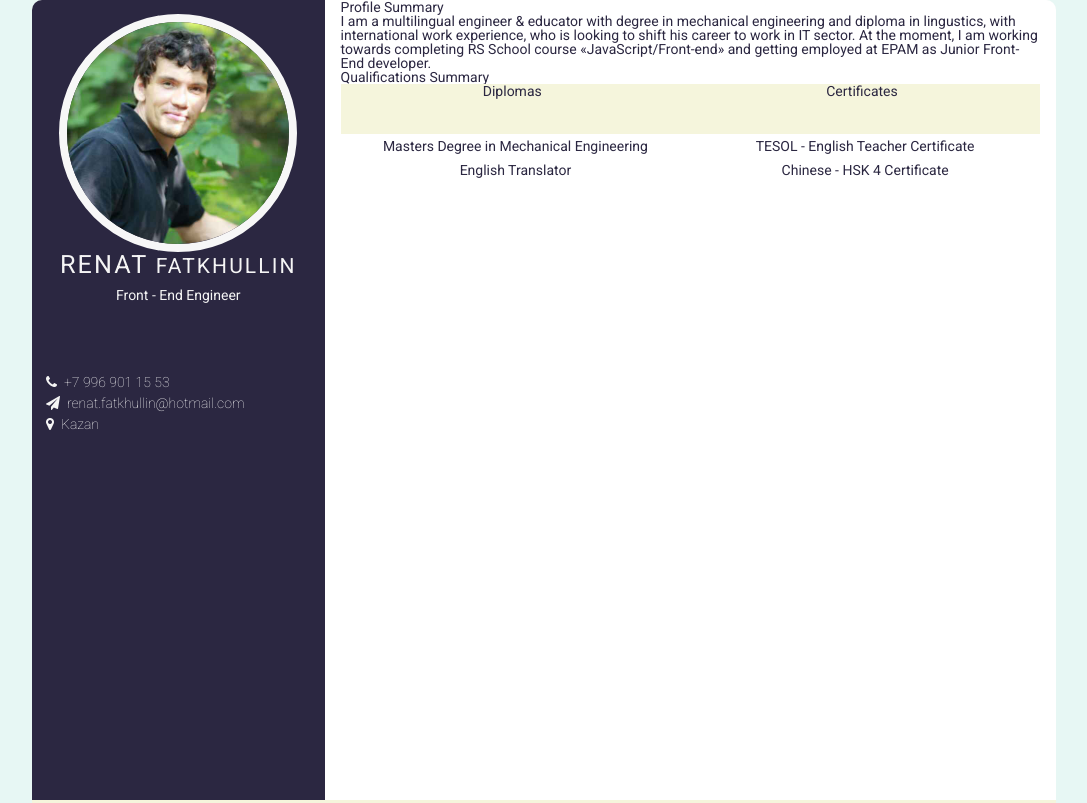
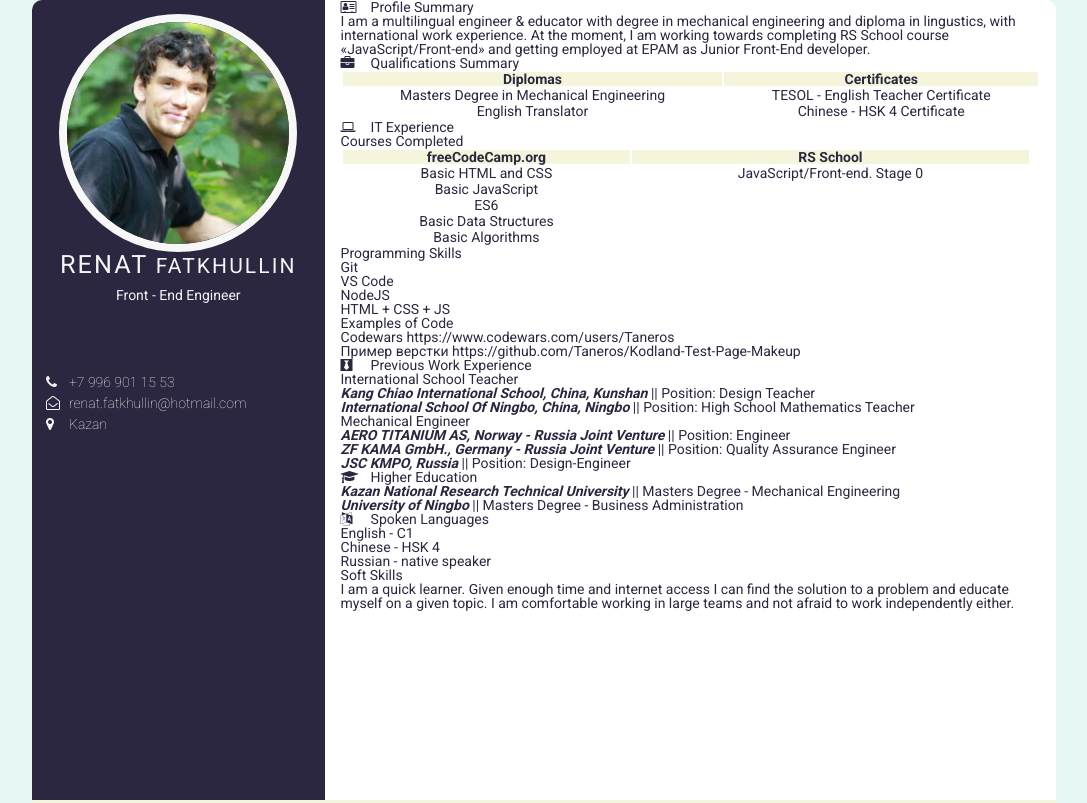
Before and after one commit to Taneros/rsschool-cv-stage0, a plain HTML site: page index.html in a window 1280 px wide. Shown: the top 803 px of the page, without its empty margins (96-1183 px from the left). Drawn offline with Linux system fonts and the light colour scheme; files whose address does not match are found by name.

Commit message:
feat: add IT experience

```diff
--- a/css/style.css
+++ b/css/style.css
@@ -85,6 +85,12 @@ body {
 
 .left__contacts i {
     margin-right: 0.5em;
+    width: 16px;
+}
+
+.right__section i {
+    margin-right: 1em;
+    width: 16px;
 }
 
 .right__section {
@@ -95,29 +101,38 @@ body {
     margin: 0 16px;
 }
 
-.right__qualifications {
-    display: flex;
-    justify-content: space-evenly;
-    flex-wrap: wrap;
+.right__qualifications table {
+    width: 100%;
+    margin: 0 auto;
     /* border: 1px dotted #2B2741; */
 }
 
-.right__qualifications .header {
-    height: 50px;
+.right__qualifications thead {
     background-color: beige;
-    display: flex;
-    justify-content: space-around;
     width: 100%;
 }
 
-.right__qualifications > p {
-    display: flex;
-    justify-content: space-around;
-    width: 50%;
-    margin: 5px auto;
-    /* padding: 5px; */
-    /* background-color: pink; */
+.right__qualifications table td {
+    text-align: center;
+    /* border-top: 1px dotted #2B2741; */
 }
+
+.right__IT table {
+    width: 100%;
+    margin: 0 auto;
+    /* border: 1px dotted #2B2741; */
+}
+
+.right__IT thead {
+    background-color: beige;
+    width: 100%;
+}
+
+.right__IT table td {
+    text-align: center;
+    /* border-top: 1px dotted #2B2741; */
+}
+
 
 footer {
     /* height: 50px; */
--- a/index.html
+++ b/index.html
@@ -33,7 +33,7 @@
                             <!-- <h4 class="left__main-title">Contacts</h4> -->
                             <ul>
                                 <li><i class="fa fa-phone"></i>+7 996 901 15 53</li>
-                                <li><i class="fa fa-send"></i>renat.fatkhullin@hotmail.com</li>
+                                <li><i class="fa fa-envelope-open-o"></i>renat.fatkhullin@hotmail.com</li>
                                 <!-- <li><i class="fa fa-code-fork"></i>GitHub.com/Taneros</li> -->
                                 <li><i class="fa fa-map-marker	"></i>Kazan</li>
                             </ul>
@@ -44,30 +44,147 @@
             <section class="right__section">
                 <div class="right__container">
                     <div class="right__about">
-                        <h2>Profile Summary</h2>
-                        <p>I am a multilingual engineer & educator with degree in mechanical engineering and diploma in lingustics, with international work experience, who is looking to shift his
-                            career
-                            to work in IT sector. At the moment, I am working towards completing
+                        <h2><i class="fa fa-address-card-o"></i>Profile Summary</h2>
+                        <p>I am a multilingual engineer & educator with degree in mechanical engineering and diploma in lingustics, with international work experience. At the moment, I am working
+                            towards completing
                             RS School course «JavaScript/Front-end» and getting employed at EPAM as Junior Front-End developer.</p>
-                        <h2>Qualifications Summary</h2>
+                        <h2><i class="fa fa-briefcase"></i>Qualifications Summary</h2>
 
                     </div>
                     <div class="right__qualifications">
-                        <div class="header">
-                            <h3>Diplomas</h3>
-                            <h3>Certificates</h3>
-                        </div>
-                        <p>Masters Degree in Mechanical Engineering </p>
-                        <p>TESOL - English Teacher Certificate</p>
-                        <p>English Translator</p>
-                        <p>Chinese - HSK 4 Certificate</p>
+                        <table>
+                            <thead>
+                                <tr>
+                                    <th>Diplomas</th>
+                                    <th>Certificates</th>
+                                </tr>
+                            </thead>
+                            <tbody>
+                                <tr>
+                                    <td>Masters Degree in Mechanical Engineering</td>
+                                    <td>TESOL - English Teacher Certificate</td>
+                                </tr>
+                                <tr>
+                                    <td>English Translator</td>
+                                    <td>Chinese - HSK 4 Certificate</td>
+                                </tr>
+                            </tbody>
+                        </table>
                     </div>
+
+                    <div class="right__IT">
+                        <h2><i class="fa fa-laptop"></i>IT Experience</h2>
+                        <h3>Courses Completed</h3>
+                        <table>
+                            <thead>
+                                <tr>
+                                    <th>freeCodeCamp.org</th>
+                                    <th>RS School</th>
+                                </tr>
+                            </thead>
+                            <tbody>
+                                <tr>
+                                    <td>Basic HTML and CSS</td>
+                                    <td>JavaScript/Front-end. Stage 0</td>
+                                    <td>&nbsp;</td>
+                                </tr>
+                                <tr>
+                                    <td>Basic JavaScript</td>
+                                    <td>&nbsp;</td>
+                                    <td>&nbsp;</td>
+                                </tr>
+                                <tr>
+                                    <td>ES6</td>
+                                    <td>&nbsp;</td>
+                                    <td>&nbsp;</td>
+                                </tr>
+                                <tr>
+                                    <td>Basic Data Structures</td>
+                                    <td>&nbsp;</td>
+                                    <td>&nbsp;</td>
+                                </tr>
+                                <tr>
+                                    <td>Basic Algorithms</td>
+                                    <td>&nbsp;</td>
+                                    <td>&nbsp;</td>
+                                </tr>
+                            </tbody>
+                        </table>
+
+                        <h2>Programming Skills</h2>
+                        <ul>
+                            <li>Git</li>
+                            <li>VS Code</li>
+                            <li>NodeJS</li>
+                            <li>HTML + CSS + JS</li>
+                        </ul>
+
+                        <h2>Examples of Code</h2>
+                        <ul>
+                            <li>Codewars https://www.codewars.com/users/Taneros</li>
+                            <li>Пример верстки https://github.com/Taneros/Kodland-Test-Page-Makeup</li>
+                        </ul>
+                    </div>
+                    <h2><i class="fa fa-black-tie"></i>Previous Work Experience</h2>
+                    <h3>International School Teacher</h3>
+                    <ul>
+                        <li>
+                            <p><strong><em>Kang Chiao International School, China, Kunshan</em></strong> ||
+                                Position: Design Teacher</p>
+                        </li>
+                        <li>
+                            <p><strong><em>International School Of Ningbo, China, Ningbo</em></strong> ||
+                                Position: High School Mathematics Teacher</p>
+                        </li>
+                    </ul>
+
+                    <h3>Mechanical Engineer</h3>
+                    <ul>
+                        <li>
+                            <p><strong><em>AERO TITANIUM AS, Norway - Russia Joint Venture</em></strong> ||
+                                Position: Engineer</p>
+                        </li>
+                        <li>
+                            <p><strong><em>ZF KAMA GmbH., Germany - Russia Joint Venture</em></strong> ||
+                                Position: Quality Assurance Engineer</p>
+                        </li>
+                        <li>
+                            <p><strong><em>JSC KMPO, Russia</em></strong> ||
+                                Position: Design-Engineer</p>
+                        </li>
+                    </ul>
+
+                    <h2><i class="fa fa-graduation-cap"></i>Higher Education</h2>
+                    <ul>
+                        <li>
+                            <p><strong><em>Kazan National Research Technical University</em></strong> ||
+                                Masters Degree - Mechanical Engineering</p>
+                        </li>
+                        <li>
+                            <p><strong><em>University of Ningbo</em></strong> ||
+                                Masters Degree - Business Administration</p>
+                        </li>
+                    </ul>
+
+                    <h2><i class="fa fa-language"></i>Spoken Languages</h2>
+                    <ul>
+                        <li>English - C1</li>
+                        <li>Chinese - HSK 4</li>
+                        <li>Russian - native speaker</li>
+                    </ul>
+
+                    <h2>Soft Skills</h2>
+                    <p>I am a quick learner. Given enough time and internet access I can find the solution to a problem and educate myself on a given topic. I am comfortable working in large teams and
+                        not
+                        afraid
+                        to
+                        work independently either.</p>
                 </div>
             </section>
         </main>
         <footer>
             <div class="container">
-                <div class="github"><a href="https://GitHub.com/Taneros"><i class="fa fa-code-fork"></i>github.com/taneros</a></div>
+                <div class="github"><a href="https://GitHub.com/Taneros"><i class="fa fa-github"></i>github.com/taneros</a></div>
                 <div class="rss-logo"><a href="https://rs.school/js/"><img src="https://rs.school/images/rs_school_js.svg" alt="https://rs.school/js/"></a></div>
             </div>
         </footer>
```
